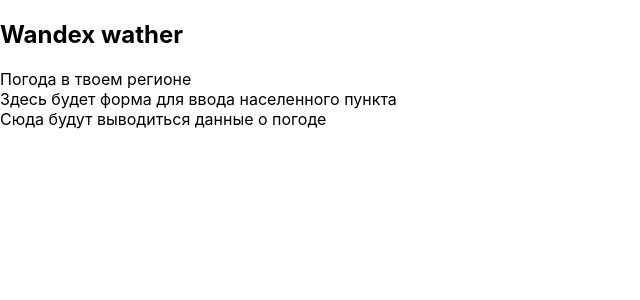
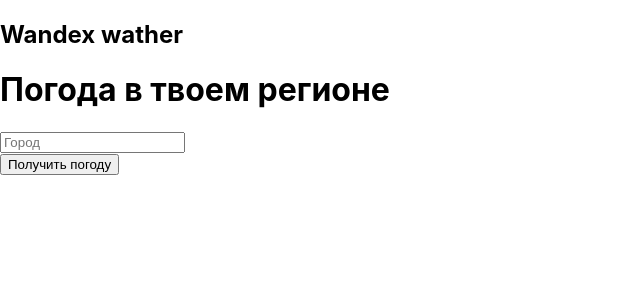
Before and after one commit to MagomedovMurad20/react-weather, a React (Create React App) app: page / in a window 1280 px wide. Shown: the top 300 px of the page, without its empty margins (0-640 px from the left). Built offline with nearby package versions, Linux system fonts and the light colour scheme.

Commit message:
настроил ппроект на получение данных

```diff
--- a/package.json
+++ b/package.json
@@ -6,6 +6,7 @@
     "@testing-library/jest-dom": "^5.14.1",
     "@testing-library/react": "^11.2.7",
     "@testing-library/user-event": "^12.8.3",
+    "axios": "^0.23.0",
     "react": "^17.0.2",
     "react-dom": "^17.0.2",
     "react-scripts": "4.0.3",
--- a/src/App.js
+++ b/src/App.js
@@ -4,21 +4,53 @@ import Info from "./components/Info";
 import Weather from "./components/Weather";
 
 
-const API_KEY = "fdb60fe12aa73018edf991a920cfc787"
+const API_KEY = "fdb60fe12aa73018edf991a920cfc787";
+
 
 class App extends React.Component {
 
-	getWeather = async () => {
-		const apiFetch = await
-		fetch(`api.openweathermap.org/data/2.5/weather?q={city name}&appid={API key}`);
+	state = {
+		city: undefined,
+		temp: undefined,
+		country: undefined,
+		sunryse: undefined,
+		sunset: undefined,
+		error : undefined
 	};
 
-	render () {
+	getWeather = async (e) => {
+		e.preventDefault();
+
+		const city = e.target.gorod.value
+
+		const apiFetch = await fetch(`http://api.openweathermap.org/data/2.5/weather?q=${city}&appid=${API_KEY}&units=metric`)
+
+		const data = await apiFetch.json();
+		console.log(data);
+
+		this.setState({
+			city: data.name,
+			temp: data.main.temp,
+			country: data.sys.country,
+			sunryse: data.sys.sunrise,
+			sunset: data.sys.sunset,
+			error : ""
+		});
+	};
+
+render () {
 		return(
 			<div>
 				<Info/>
-				<Form/>
-				<Weather/>
+				<Form propsWeather={this.getWeather}/>
+				<Weather
+				city={this.state.city}
+				temp={this.state.temp}
+				country={this.state.country}
+				sunryse={this.state.sunryse}
+				sunset={this.state.sunset}
+				error={this.state.error}
+				/>
 			</div>
 		);
 	}
--- a/src/components/Form.js
+++ b/src/components/Form.js
@@ -5,7 +5,11 @@ class Info extends React.Component {
 	render() {
 		return (
 			<div>
-				<hi>Здесь будет форма для ввода населенного пункта</hi>
+				<form action=""
+				onSubmit={this.props.propsWeather}>
+					<input type="text" name="gorod" placeholder="Город"/> <br />
+					<button>Получить погоду</button>
+				</form>
 			</div>
 		);
 	}
--- a/src/components/Weather.js
+++ b/src/components/Weather.js
@@ -5,8 +5,7 @@ class Info extends React.Component {
 	render() {
 		return (
 			<div>
-
-				<hi>Сюда будут выводиться данные о погоде</hi>
+				{this.props.city}
 			</div>
 		);
 	}
--- a/src/components/info.js
+++ b/src/components/info.js
@@ -6,7 +6,7 @@ class Info extends React.Component {
 		return (
 			<div>
 				<h2>Wandex wather</h2>
-				<hi>Погода в твоем регионе</hi>
+				<h1>Погода в твоем регионе</h1>
 			</div>
 		);
 	}
```
Also changed, not shown: 1 other file (tests, documents, lock files or other folders).
